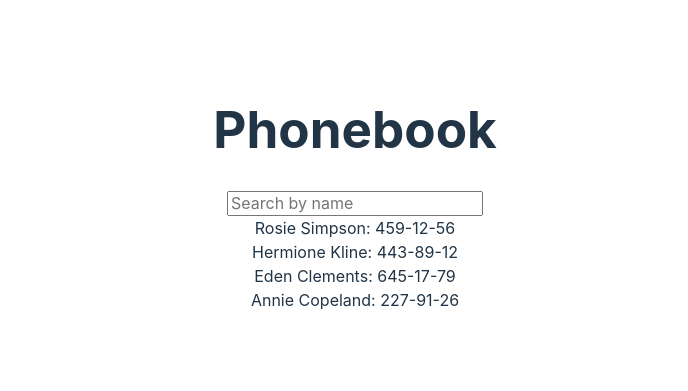
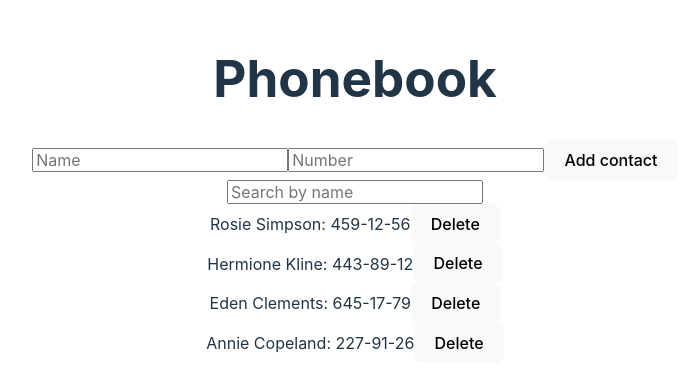
Before and after one commit to AlexBoyko5/react-1, a React (Vite) app: page / in a window 1280 px wide. Shown: the part 211-602 px from the top of the page, without its empty margins (285-973 px from the left). Built offline with nearby package versions, Linux system fonts and the light colour scheme.

Commit message:
Home-W-React-3-2
Task #3 & #4

```diff
--- a/package.json
+++ b/package.json
@@ -13,9 +13,11 @@
     "clsx": "^2.1.0",
     "formik": "^2.4.5",
     "modern-normalize": "^2.0.0",
+    "nanoid": "^5.0.6",
     "react": "^18.2.0",
     "react-dom": "^18.2.0",
-    "react-icons": "^5.0.1"
+    "react-icons": "^5.0.1",
+    "yup": "^1.4.0"
   },
   "devDependencies": {
     "@types/react": "^18.2.64",
--- a/src/components/App/App-3.jsx
+++ b/src/components/App/App-3.jsx
@@ -1,6 +1,6 @@
 import { useState } from 'react';
 import ContactList from '../ContactList/ContactList';
-// import ContactForm from '../ContactForm/ContactForm';
+import ContactForm from '../ContactForm/ContactForm';
 import SearchBox from '../SearchBox/SearchBox';
 
 import './App3.css';
@@ -35,13 +35,22 @@
 	// SearchBox получает текущее значение фильтра (filter) и функцию для его обновления (setFilter) в качестве пропсов.
 	// ContactList получает отфильтрованный список контактов (filteredContacts) в качестве пропса.
 
+	const deleteContact = (id) => {
+		setContacts(contacts.filter((contact) => contact.id !== id));
+	}; //Добавьте функцию для удаления контакта в компоненте App.
+	// Эта функция будет принимать идентификатор контакта и удалять контакт с этим идентификатором из состояния contacts.
+
 	return (
 		<div>
 			<h1>Phonebook</h1>
-			{/* <ContactForm contacts={contacts} setContacts={setContacts} /> */}
+			<ContactForm contacts={contacts} setContacts={setContacts} />
 			<SearchBox filter={filter} setFilter={setFilter} />
-			<ContactList contacts={filteredContacts} />{' '}
-			{/* замена contacts={contacts} на  contacts={filteredContacts} чтобы отобразить только отфильтрованные контакты */}
+			<ContactList
+				contacts={filteredContacts}
+				deleteContact={deleteContact}
+			/>{' '}
+			{/* замена contacts={contacts} на  contacts={filteredContacts} чтобы отобразить только отфильтрованные контакты
+			передача функции deleteContact в компонент ContactList как свойство. */}
 		</div>
 	);
 }
--- a/src/components/Contact/Contact.jsx
+++ b/src/components/Contact/Contact.jsx
@@ -1,6 +1,10 @@
-const Contact = ({ contact }) => (
+const Contact = ({ contact, deleteContact }) => (
+	// добавл deleteContact  в список пропсов в компоненте Contact.
 	<div>
 		{contact.name}: {contact.number}
+		<button onClick={() => deleteContact(contact.id)}>Delete</button>
+		{/* передаем функцию deleteContact как свойство (prop) в компонент Contact
+		из компонента ContactList */}
 	</div>
 );
 export default Contact;
--- /dev/null
+++ b/src/components/ContactForm/ContactForm.jsx
@@ -0,0 +1,58 @@
+import { Formik, Field, Form, ErrorMessage } from 'formik';
+import * as Yup from 'yup';
+import { nanoid } from 'nanoid';
+
+// Создание схемы валидации с помощью Yup
+const validationSchema = Yup.object({
+	name: Yup.string()
+		.min(3, 'Must be at least 3 characters long') // Имя должно быть не менее 3 символов
+		.max(50, 'Must be no more than 50 characters') // Имя не должно превышать 50 символов
+		.required('Required field'), // Имя является обязательным полем
+	number: Yup.string()
+		.min(3, 'Must be at least 3 characters long') // Номер должен быть не менее 3 символов
+		.max(50, 'Must be no more than 50 characters') // Номер не должен превышать 50 символов
+		.required('Required field'), // Номер является обязательным полем
+});
+
+// создаем компонент ContactForm, который принимает два свойства (пропсы): contacts и setContacts.
+// contacts - это массив контактов, который передается в компонент ContactForm.
+// setContacts - это функция, которая используется для обновления этого массива контактов.
+const ContactForm = ({ contacts, setContacts }) => {
+	return (
+		<Formik
+			initialValues={{ name: '', number: '' }} // Исходные значения полей формы
+			// запись "говорит": “Создай форму с двумя полями (name и number), которые изначально должны быть пустыми”
+			validationSchema={validationSchema} // Применение схемы валидации
+			onSubmit={(values, { resetForm }) => {
+				// Функция, принимает два аргумента: values и resetForm.
+				//values - это объект, который содержит текущие значения полей формы.
+				//resetForm - это функция, для сброса формы к ее начальному состоянию.
+				// Когда вы отправляете форму в Formik, он вызывает функцию onSubmit и передает ей два аргумента:
+				// values и объект с набором вспомогательных методов и свойств.
+				// Один из этих вспомогательных методов - это resetForm.
+				// Вместо того чтобы получать весь объект с вспомогательными методами и свойствами,
+				// используем деструктуризацию объекта { resetForm } для извлечения только того, что нужно,
+				//  в данном случае - метода resetForm
+				const newContact = { id: nanoid, ...values }; //  Здесь создается новый контакт. id: nanoid генерирует
+				// уникальный идентификатор для нового контакта, а ...values добавляет все текущие
+				//  значения полей формы в новый контакт.
+				setContacts([...contacts, newContact]); // Добавление нового контакта в список контактов
+				// (...contacts) - это текущий список контактов, а newContact - это контакт, который только что был создан.
+				resetForm(); // Сброс формы
+			}}
+		>
+			<Form>
+				<Field name="name" type="text" placeholder="Name" />
+				{/* Поле для ввода имени */}
+				<ErrorMessage name="name" component="div" />
+				{/* Отображение ошибок валидации для поля имени*/}
+				<Field name="number" type="text" placeholder="Number" />
+				{/*Поле для	ввода номера */}
+				<ErrorMessage name="number" component="div" />
+				{/*Отображениеошибок валидации для поля номера */}
+				<button type="submit"> Add contact</button>
+			</Form>
+		</Formik>
+	);
+};
+export default ContactForm;
--- a/src/components/ContactList/ContactList.jsx
+++ b/src/components/ContactList/ContactList.jsx
@@ -1,9 +1,16 @@
 import Contact from '../Contact/Contact';
-const ContactList = ({ contacts }) => (
+const ContactList = ({ contacts, deleteContact }) => (
+	// добавл deleteContact в список пропсов в компоненте ContactList.
 	<div>
 		{contacts.map((contact) => (
-			<Contact key={contact.id} contact={contact} />
+			<Contact
+				key={contact.id}
+				contact={contact}
+				deleteContact={deleteContact}
+			/>
 		))}
+		{/* передаем функцию deleteContact как свойство (prop) в компонент Contact
+		из компонента Арр */}
 	</div>
 );
 export default ContactList;
```
Also changed, not shown: 1 other file (tests, documents, lock files or other folders).
